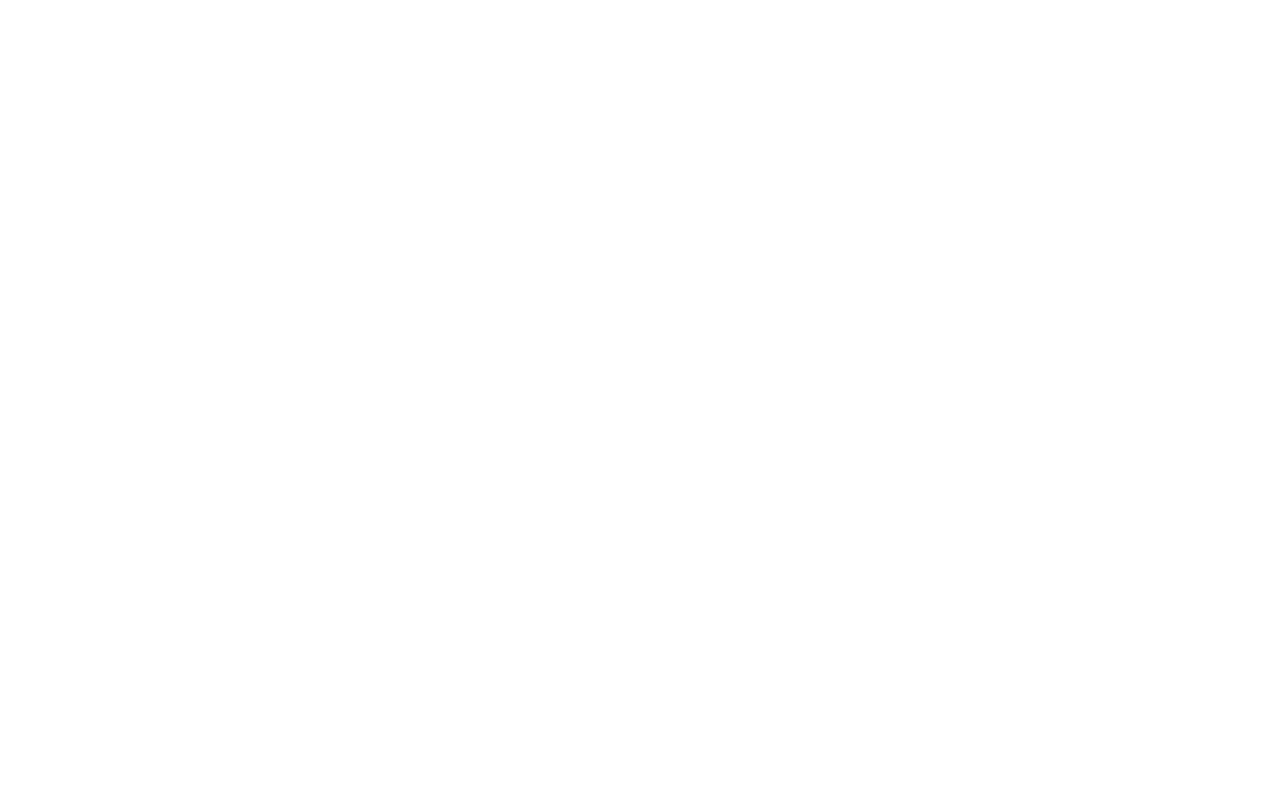
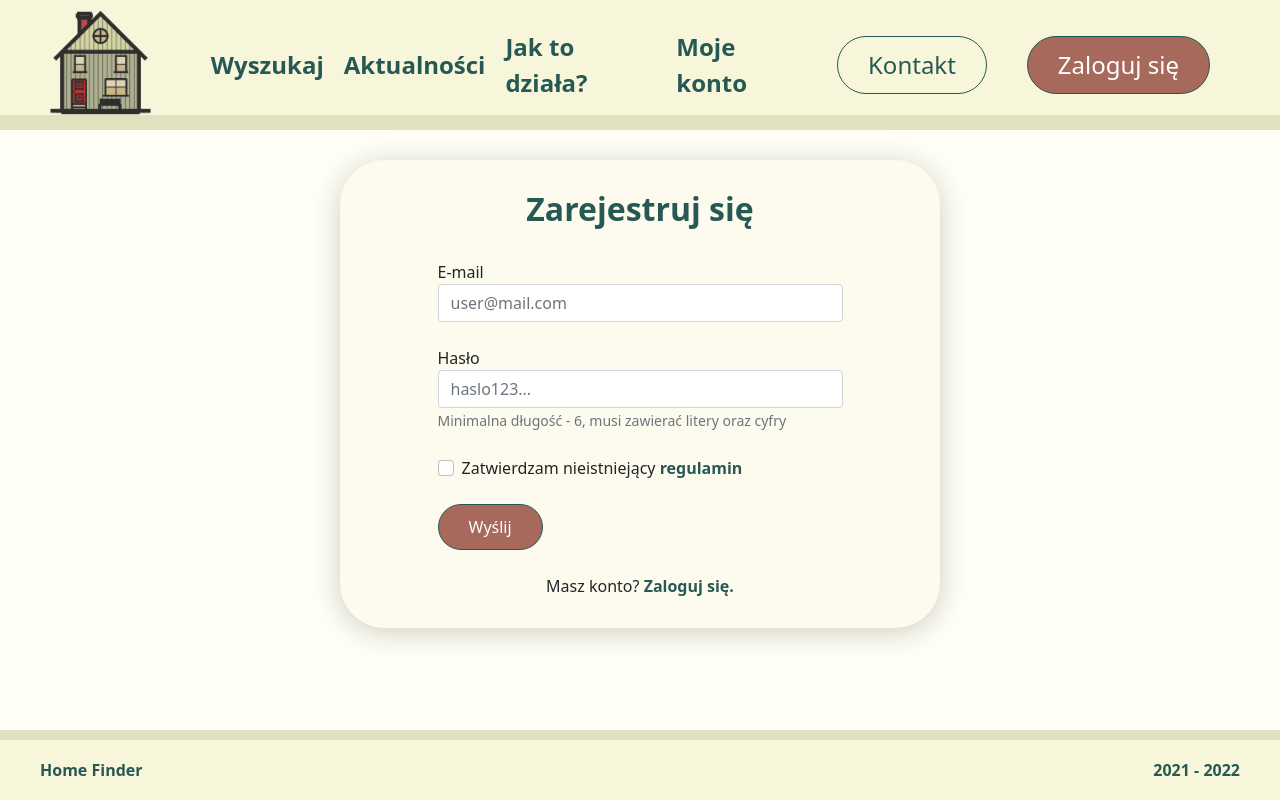
Before and after one commit to JQbss/HomeFinderWeb, a React (Create React App) app in the folder HomeFinderWebsite/home-finder-website/: page /register in a window 1280 px wide. Before the commit this address had no page. Built offline with nearby package versions, Linux system fonts and the light colour scheme.

Commit message:
added login/register

```diff
--- /dev/null
+++ b/HomeFinderWebsite/home-finder-website/src/classes/AuthManager.js
@@ -0,0 +1,35 @@
+class AuthManager {
+  static async RegisterUser(email, password) {
+    return fetch(`${process.env.REACT_APP_API}/auth/register`, {
+      method: "POST",
+      body: JSON.stringify({
+        email: email,
+        password: password,
+      }),
+      headers: {
+        "Content-Type": "application/json",
+      },
+    }).then((resonse) => "ok");
+  }
+
+  static async LoginUser(email, password) {
+    return fetch(`${process.env.REACT_APP_API}/auth/login`, {
+      method: "POST",
+      body: JSON.stringify({
+        email: email,
+        password: password,
+      }),
+      headers: {
+        "Content-Type": "application/json",
+      },
+    }).then((resonse) =>
+      resonse
+        .json()
+        .then((data) =>
+          localStorage.setItem("token", "Bearer " + data?.idToken)
+        )
+    );
+  }
+}
+
+export default AuthManager;
--- /dev/null
+++ b/HomeFinderWebsite/home-finder-website/src/classes/FetchManager.js
@@ -0,0 +1,27 @@
+class FetchManager {
+  static async GetUserData() {
+    return fetch(`${process.env.REACT_APP_API}/auth/user-details`, {
+      headers: {
+        Authorization: localStorage.getItem("token"),
+      },
+    })
+      .then((response) => {
+        return response.json();
+      })
+      .then((data) => {
+        return data;
+      });
+  }
+
+  static async GetOne(entityName, id) {
+    return fetch(`${process.env.REACT_APP_API}/${entityName}/${id}`)
+      .then((response) => {
+        return response.json();
+      })
+      .then((data) => {
+        return data;
+      });
+  }
+}
+
+export default FetchManager;
--- a/HomeFinderWebsite/home-finder-website/src/components/front/MainFront.js
+++ b/HomeFinderWebsite/home-finder-website/src/components/front/MainFront.js
@@ -5,17 +5,26 @@ import News from "./pages/News";
 import Contact from "./pages/Contact";
 import NewsDetails from "./pages/NewsDetails";
 import UserProfile from "./pages/UserProfile";
+import Announcement from "./pages/Announcement";
+import Login from "./pages/Login";
+import Register from "./pages/Register";
 
 const getBody = (pageName) => {
   switch (pageName) {
+    case "login":
+      return <Login />;
+    case "register":
+      return <Register />;
     case "user-profile":
       return <UserProfile />;
     case "news":
       return <News />;
+    case "news-details":
+      return <NewsDetails />;
     case "contact":
       return <Contact />;
-    case "news-details":
-      return <NewsDetails />;
+    case "announcement":
+      return <Announcement />;
     default:
       return <Home />;
   }
--- a/HomeFinderWebsite/home-finder-website/src/components/front/fragments/Header.js
+++ b/HomeFinderWebsite/home-finder-website/src/components/front/fragments/Header.js
@@ -40,6 +40,7 @@ const Header = (props) => {
             label="Zaloguj się"
             type={0}
             style={{ margin: "0 20px 0 20px" }}
+            href="/login"
           />
         </div>
       </div>
--- /dev/null
+++ b/HomeFinderWebsite/home-finder-website/src/components/front/pages/Login.js
@@ -0,0 +1,59 @@
+import { useNavigate } from "react-router";
+import AuthManager from "../../../classes/AuthManager";
+import ButtonStandart from "../../small-elements/ButtonStandart";
+
+const Login = (props) => {
+  const navigate = useNavigate();
+  const onSubmit = (e) => {
+    e.preventDefault();
+    const email = e.target.elements.email.value;
+    const passwd = e.target.elements.password.value;
+
+    AuthManager.LoginUser(email, passwd).then((response) =>
+      navigate("/user-profile")
+    );
+  };
+
+  return (
+    <>
+      <div className="login-root">
+        <div className="login-container">
+          <h2>Zaloguj się</h2>
+          <div className="w-75">
+            <form onSubmit={onSubmit}>
+              <div class="form-group my-4">
+                <label for="exampleInputEmail1">E-mail</label>
+                <input
+                  type="email"
+                  name="email"
+                  class="form-control"
+                  id="exampleInputEmail1"
+                  aria-describedby="emailHelp"
+                  placeholder="user@mail.com"
+                  required
+                />
+              </div>
+              <div class="form-group my-4">
+                <label for="exampleInputPassword1">Hasło</label>
+                <input
+                  type="password"
+                  name="password"
+                  class="form-control"
+                  id="exampleInputPassword1"
+                  placeholder="haslo123..."
+                  required
+                />
+              </div>
+              <ButtonStandart btnType="submit" label="Wyślij" type={0} />
+            </form>
+          </div>
+          <div className="mt-4">
+            Nie masz konta? <a href="/register">Zarejestruj się.</a>
+          </div>
+        </div>
+      </div>
+    </>
+  );
+};
+
+export default Login;
--- /dev/null
+++ b/HomeFinderWebsite/home-finder-website/src/components/front/pages/Register.js
@@ -0,0 +1,76 @@
+import { useNavigate } from "react-router";
+import AuthManager from "../../../classes/AuthManager";
+import ButtonStandart from "../../small-elements/ButtonStandart";
+
+const Register = (props) => {
+  const navigate = useNavigate();
+
+  const onSubmit = (e) => {
+    e.preventDefault();
+    const email = e.target.elements.email.value;
+    const passwd = e.target.elements.password.value;
+
+    AuthManager.RegisterUser(email, passwd).then((result) =>
+      navigate('/login')
+    );
+  };
+
+  return (
+    <>
+      <div className="login-root">
+        <div className="login-container">
+          <h2>Zarejestruj się</h2>
+          <div className="w-75">
+            <form onSubmit={onSubmit}>
+              <div class="form-group my-4">
+                <label for="exampleInputEmail1">E-mail</label>
+                <input
+                  type="email"
+                  name="email"
+                  class="form-control"
+                  id="exampleInputEmail1"
+                  aria-describedby="emailHelp"
+                  placeholder="user@mail.com"
+                  required
+                />
+              </div>
+              <div class="form-group my-4">
+                <label for="exampleInputPassword1">Hasło</label>
+                <input
+                  type="password"
+                  name="password"
+                  class="form-control"
+                  id="exampleInputPassword1"
+                  placeholder="haslo123..."
+                  required
+                />
+                <small id="passwordHelp" class="form-text text-muted">
+                  Minimalna długość - 6, musi zawierać litery oraz cyfry
+                </small>
+              </div>
+              <div class="form-check my-4">
+                <input
+                  type="checkbox"
+                  class="form-check-input"
+                  id="Check1"
+                  required
+                />
+                <label class="form-check-label" for="Check1">
+                  Zatwierdzam nieistniejący <a href="#">regulamin</a>
+                </label>
+              </div>
+              <div>
+                <ButtonStandart btnType="submit" label="Wyślij" type={0} />
+              </div>
+            </form>
+          </div>
+          <div className="mt-4">
+            Masz konto? <a href="/login">Zaloguj się.</a>
+          </div>
+        </div>
+      </div>
+    </>
+  );
+};
+
+export default Register;
--- a/HomeFinderWebsite/home-finder-website/src/components/small-elements/ButtonStandart.js
+++ b/HomeFinderWebsite/home-finder-website/src/components/small-elements/ButtonStandart.js
@@ -1,5 +1,11 @@
-const ButtonStandart = ({ href = "#", label = "", type = 0, style = {} }) => {
-  return (
+const ButtonStandart = ({
+  btnType = "link",
+  href = "#",
+  label = "",
+  type = 0,
+  style = {},
+}) => {
+  return btnType == "link" ? (
     <a href={href}>
       <div
         className={type == 0 ? "button-normal" : "button-trans"}
@@ -8,6 +14,13 @@ const ButtonStandart = ({ href = "#", label = "", type = 0, style = {} }) => {
         {label}
       </div>
     </a>
+  ) : (
+    <button
+      type="submit"
+      className={type == 0 ? "button-normal" : "button-trans"}
+    >
+      {label}
+    </button>
   );
 };
 
--- a/HomeFinderWebsite/home-finder-website/src/index.js
+++ b/HomeFinderWebsite/home-finder-website/src/index.js
@@ -11,10 +11,16 @@ ReactDOM.render(
     <BrowserRouter>
       <Routes>
         <Route path="/" element={<App />} />
+        <Route path="login" element={<App page={"login"} />} />
+        <Route path="register" element={<App page={"register"} />} />
         <Route path="user-profile" element={<App page={"user-profile"} />} />
         <Route path="news" element={<App page={"news"} />} />
+        <Route path="news/:newsId" element={<App page={"news-details"} />} />
         <Route path="contact" element={<App page={"contact"} />} />
-        <Route path="news/:newsId" element={<App page={"news-details"} />} />
+        <Route
+          path="announcement/:announcementId"
+          element={<App page={"announcement"} />}
+        />
       </Routes>
     </BrowserRouter>
   </React.StrictMode>,
```
Also changed, not shown: HomeFinderWebsite/home-finder-website/src/components/front/pages/UserProfile.js (+9 -16 lines), 1 other file (tests, documents, lock files or other folders).
